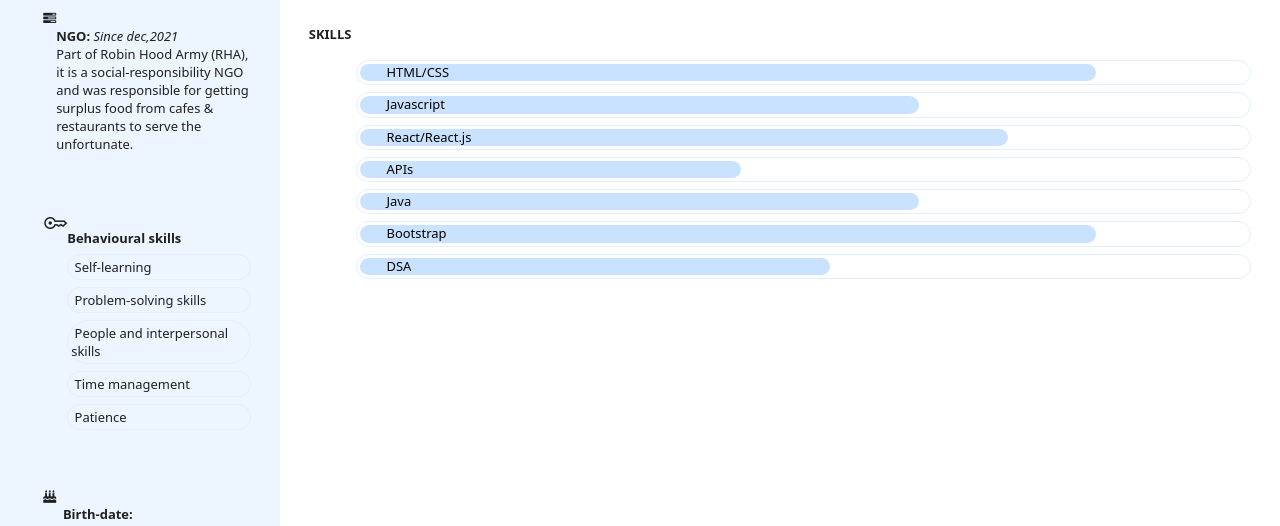
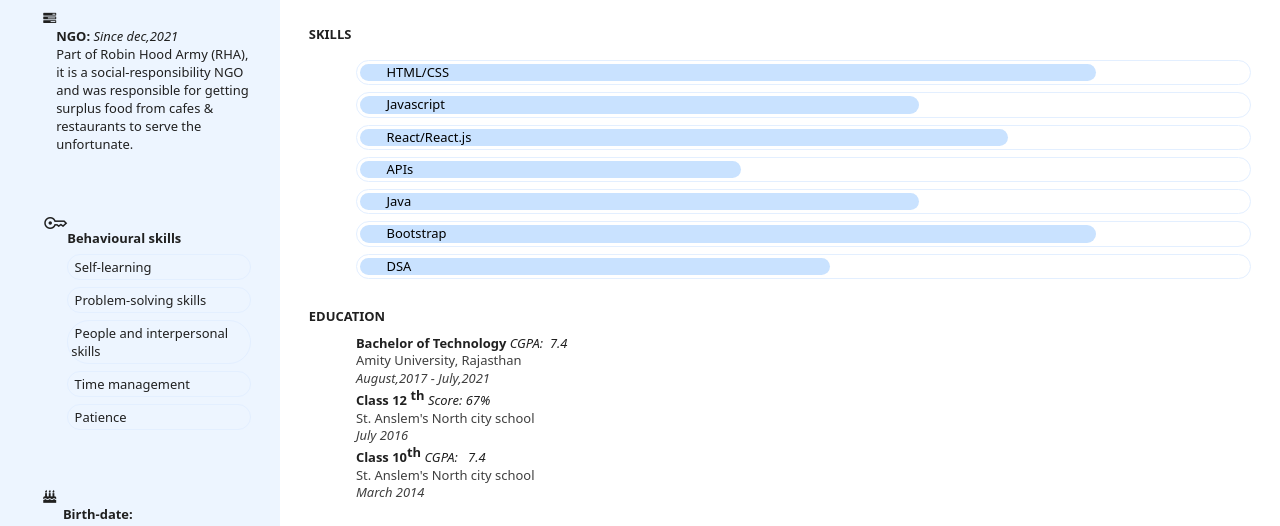
Before and after one commit to dsr49/MyResume-code, a plain HTML site: page index.html in a window 1280 px wide. Shown: the part 422-948 px from the top of the page. Drawn offline with nearby package versions, Linux system fonts and the light colour scheme.

Commit message:
Update index.html

```diff
--- a/index.html
+++ b/index.html
@@ -442,6 +442,26 @@ li > .i{
 
                 </div>
             </div>
+                <div class="edu">
+                <h2>EDUCATION</h2>
+                <div class="space">
+                    <h3>Bachelor of Technology</h3>&nbsp;<em>CGPA: &nbsp;7.4 </em>
+                    <p style="color: rgb(63, 63, 63);">Amity University, Rajasthan</p>
+                    <em style="color: rgb(63, 63, 63);">August,2017 - July,2021</em>
+
+                    <br>
+                    <h3>Class 12 <sup>th</sup> </h3>&nbsp;<em>Score: 67%</em>
+                    <p style="color: rgb(63, 63, 63);">St. Anslem's North city school</p>
+                    <em style="color: rgb(63, 63, 63);">July 2016</em>
+
+                    <br>
+                    <h3>Class 10<sup>th</sup></h3>&nbsp;<em>CGPA: &nbsp 7.4</em>
+                    <p style="color: rgb(63, 63, 63);">St. Anslem's North city school</p>
+                    <em style="color: rgb(63, 63, 63);">March 2014</em>
+
+
+                </div>
+            </div>
         </div>
 
     </div>
```
